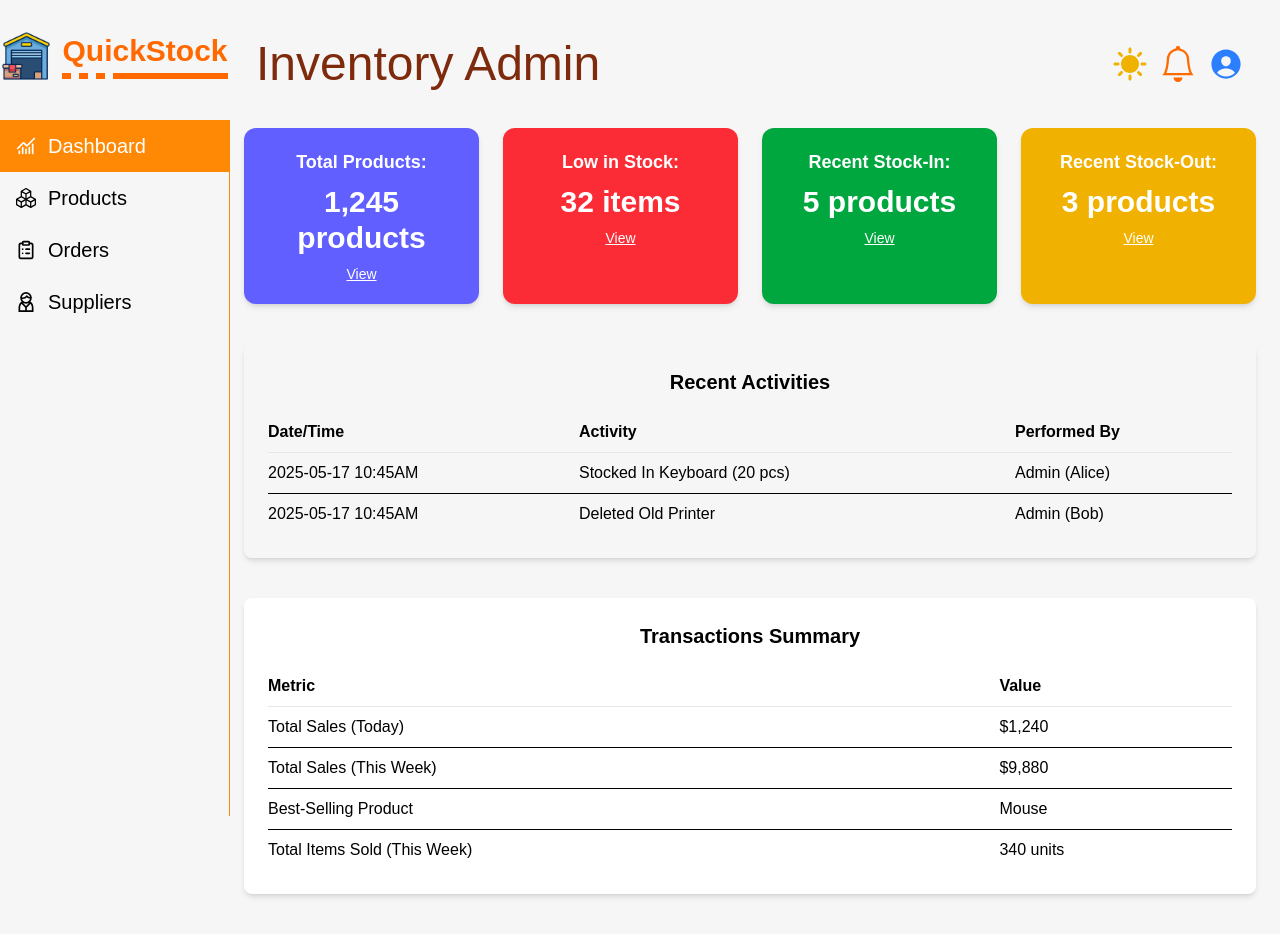
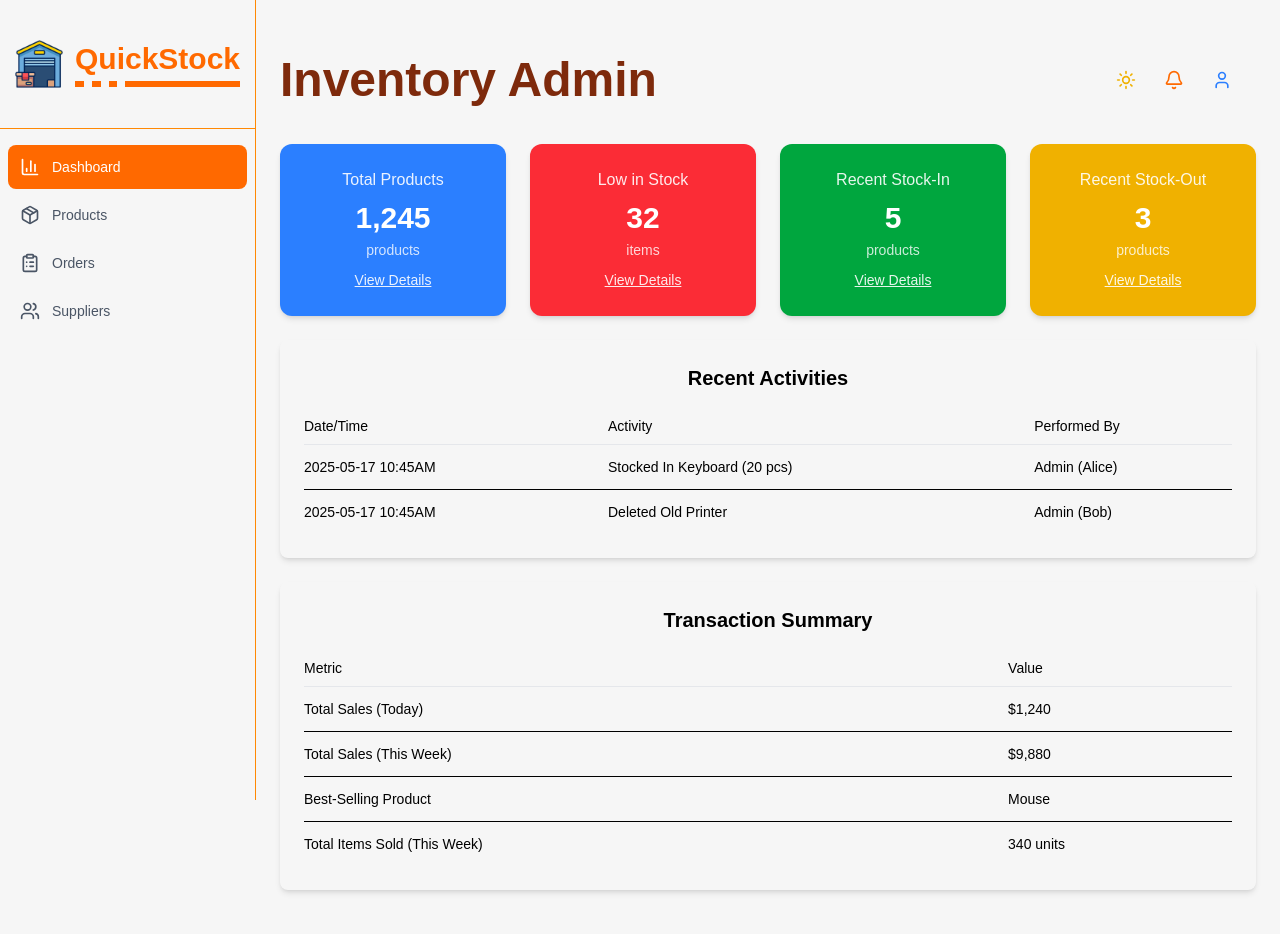
Before and after one commit to Hong-Layeang/QuickStock, a React (Vite) app in the folder frontend/: page /adminDashboard in a window 1280 px wide. Built offline with nearby package versions, Linux system fonts and the light colour scheme; sample sign-in values are in the browser's storage.

Commit message:
AdminDashboard in progress

```diff
--- a/frontend/package.json
+++ b/frontend/package.json
@@ -13,6 +13,7 @@
     "@tailwindcss/vite": "^4.1.7",
     "axios": "^1.9.0",
     "jwt-decode": "^4.0.0",
+    "lucide-react": "^0.522.0",
     "react": "^19.1.0",
     "react-dom": "^19.1.0",
     "react-hot-toast": "^2.5.2",
--- a/frontend/src/components/ActivityTable.jsx
+++ b/frontend/src/components/ActivityTable.jsx
@@ -3,38 +3,64 @@ const ActivityTable = () => {
     {
       date: "2025-05-17 10:45AM",
       activity: "Stocked In Keyboard (20 pcs)",
-      by: "Admin (Alice)"
+      by: "Admin (Alice)",
     },
     {
       date: "2025-05-17 10:45AM",
       activity: "Deleted Old Printer",
-      by: "Admin (Bob)"
-    }
-  ];
+      by: "Admin (Bob)",
+    },
+  ]
 
   return (
-    <div className="shadow-md rounded-lg p-6">
-      <h2 className="text-xl font-semibold mb-4">Recent Activities</h2>
+    <div className="shadow-md rounded-lg">
+      <div className="p-4 md:p-6">
+        <h2 className="text-lg md:text-xl font-semibold mb-4">Recent Activities</h2>
+
+        {/* Desktop Table View */}
+        <div className="hidden md:block overflow-x-auto">
           <table className="w-full text-left table-auto">
             <thead>
               <tr className="border-b border-gray-200">
-            <th className="py-2">Date/Time</th>
-            <th className="py-2">Activity</th>
-            <th className="py-2">Performed By</th>
+                <th className="py-2 text-sm font-medium">Date/Time</th>
+                <th className="py-2 text-sm font-medium">Activity</th>
+                <th className="py-2 text-sm font-medium">Performed By</th>
               </tr>
             </thead>
             <tbody>
               {activities.map((item, i) => (
                 <tr key={i} className="border-t">
-              <td className="py-2">{item.date}</td>
-              <td className="py-2">{item.activity}</td>
-              <td className="py-2">{item.by}</td>
+                  <td className="py-3 text-sm">{item.date}</td>
+                  <td className="py-3 text-sm">{item.activity}</td>
+                  <td className="py-3 text-sm">{item.by}</td>
                 </tr>
               ))}
             </tbody>
           </table>
         </div>
-  );
-};
 
-export default ActivityTable;
+        {/* Mobile Card View */}
+        <div className="md:hidden space-y-4">
+          {activities.map((item, i) => (
+            <div key={i} className="border border-gray-200 rounded-lg p-4 space-y-2">
+              <div className="flex flex-col space-y-1">
+                <span className="text-xs text-gray-500">Date/Time</span>
+                <span className="text-sm font-medium">{item.date}</span>
+              </div>
+              <div className="flex flex-col space-y-1">
+                <span className="text-xs text-gray-500">Activity</span>
+                <span className="text-sm">{item.activity}</span>
+              </div>
+              <div className="flex flex-col space-y-1">
+                <span className="text-xs text-gray-500">Performed By</span>
+                <span className="text-sm">{item.by}</span>
+              </div>
+            </div>
+          ))}
+        </div>
+      </div>
+    </div>
+  )
+}
+
+export default ActivityTable
--- a/frontend/src/components/AdminSideBar.jsx
+++ b/frontend/src/components/AdminSideBar.jsx
@@ -1,43 +1,85 @@
-import { LuChartNoAxesCombined } from "react-icons/lu";
-import { BsBoxes } from "react-icons/bs";
-import { LuClipboardList } from "react-icons/lu";
-import { GrUserManager } from "react-icons/gr";
-import { useState } from "react";
-import Logo from "./Logo";
+"use client"
+
+import { BarChart3, Package, ClipboardList, Users, Menu, X } from "lucide-react"
+import { useState } from "react"
+import Logo from "../components/Logo"
 
 const AdminSideBar = () => {
-  const [active, setActive] = useState('dashboard');
+  const [active, setActive] = useState("dashboard")
+  const [mobileMenuOpen, setMobileMenuOpen] = useState(false)
 
   const menuItems = [
-    { key: "dashboard", label: "Dashboard", icon: <LuChartNoAxesCombined /> },
-    { key: "products", label: "Products", icon: <BsBoxes /> },
-    { key: "orders", label: "Orders", icon: <LuClipboardList /> },
-    { key: "suppliers", label: "Suppliers", icon: <GrUserManager /> }
-  ];
+    { key: "dashboard", label: "Dashboard", icon: <BarChart3 className="w-5 h-5" /> },
+    { key: "products", label: "Products", icon: <Package className="w-5 h-5" /> },
+    { key: "orders", label: "Orders", icon: <ClipboardList className="w-5 h-5" /> },
+    { key: "suppliers", label: "Suppliers", icon: <Users className="w-5 h-5" /> },
+  ]
 
-  return (
-    <div className="fixed h-screen flex flex-col w-[60px] sm:w-[230px] transition-all duration-300">
+  const SidebarContent = () => (
+    <div className="flex flex-col h-full">
       {/* Logo Section */}
-      <div className="p-4 flex items-center justify-center sm:justify-start">
+      <div className="p-10 border-b border-orange-400">
         <Logo />
       </div>
 
       {/* Menu Items Section */}
-      <div className="flex-1 flex flex-col mt-6 border-r-1 border-orange-400">
-        {menuItems.map((item) => (
-          <div
-            key={item.key}
-            onClick={() => setActive(item.key)}
-            className={`flex items-center gap-3 px-2 sm:px-4 py-3 cursor-pointer text-xl transition duration-200
-              ${active === item.key ? "bg-orange-400 text-white" : "hover:bg-orange-200"}`}
-          >
-            <div>{item.icon}</div>
-            <span className="hidden sm:inline">{item.label}</span>
-          </div>
-        ))}
+      <div className="flex-1 py-4">
+        <nav className="space-y-1 px-2">
+          {menuItems.map((item) => (
+            <button
+              key={item.key}
+              onClick={() => {
+                setActive(item.key)
+                setMobileMenuOpen(false)
+              }}
+              className={`w-full flex items-center gap-3 px-3 py-3 rounded-lg text-sm font-medium transition-colors
+                ${
+                  active === item.key
+                    ? "bg-orange-500 text-white hover:cursor-pointer"
+                    : "text-gray-600 hover:bg-orange-100 cursor-pointer hover:text-orange-700"
+                }`}
+            >
+              {item.icon}
+              <span>{item.label}</span>
+            </button>
+          ))}
+        </nav>
       </div>
     </div>
-  );
-};
+  )
 
-export default AdminSideBar;
+  return (
+    <>
+      {/* Mobile Menu Button */}
+      <button
+        onClick={() => setMobileMenuOpen(true)}
+        className="lg:hidden fixed top-4 left-4 z-50 p-2 border border-gray-300 rounded-md shadow-sm hover:bg-gray-50"
+      >
+        <Menu className="h-4 w-4" />
+      </button>
+
+      {/* Mobile Sidebar Overlay */}
+      {mobileMenuOpen && (
+        <div className="lg:hidden fixed inset-0 z-50 flex">
+          <div className="fixed inset-0 bg-black bg-opacity-50" onClick={() => setMobileMenuOpen(false)} />
+          <div className="relative flex flex-col w-64">
+            <button
+              onClick={() => setMobileMenuOpen(false)}
+              className="absolute top-4 right-4 p-1 hover:bg-gray-100 rounded"
+            >
+              <X className="h-4 w-4" />
+            </button>
+            <SidebarContent />
+          </div>
+        </div>
+      )}
+
+      {/* Desktop Sidebar */}
+      <div className="hidden lg:flex lg:flex-col lg:w-64 lg:fixed lg:inset-y-0 border-r border-orange-400">
+        <SidebarContent />
+      </div>
+    </>
+  )
+}
+
+export default AdminSideBar
--- a/frontend/src/components/DashboardCards.jsx
+++ b/frontend/src/components/DashboardCards.jsx
@@ -1,22 +1,31 @@
 const DashboardCards = () => {
   const cards = [
-    { title: "Total Products:", value: "1,245 products", bg: "bg-indigo-500", text: "text-white" },
-    { title: "Low in Stock:", value: "32 items", bg: "bg-red-500", text: "text-white" },
-    { title: "Recent Stock-In:", value: "5 products", bg: "bg-green-600", text: "text-white" },
-    { title: "Recent Stock-Out:", value: "3 products", bg: "bg-yellow-500", text: "text-white" },
-  ];
+    { title: "Total Products", value: "1,245", subtitle: "products", bg: "bg-blue-500", text: "text-white" },
+    { title: "Low in Stock", value: "32", subtitle: "items", bg: "bg-red-500", text: "text-white" },
+    { title: "Recent Stock-In", value: "5", subtitle: "products", bg: "bg-green-600", text: "text-white" },
+    { title: "Recent Stock-Out", value: "3", subtitle: "products", bg: "bg-yellow-500", text: "text-white" },
+  ]
 
   return (
-    <div className="grid grid-cols-1 md:grid-cols-2 lg:grid-cols-4 gap-6">
+    <div className="grid grid-cols-1 sm:grid-cols-2 lg:grid-cols-4 gap-4 md:gap-6">
       {cards.map((card, idx) => (
-        <div key={idx} className={`rounded-xl shadow-md p-5 ${card.bg} ${card.text}`}>
-          <h3 className="text-lg font-semibold mb-2">{card.title}</h3>
-          <p className="text-3xl font-bold">{card.value}</p>
-          <div className="text-sm underline mt-2 cursor-pointer">View</div>
+        <div key={idx} className={`${card.bg} ${card.text} rounded-xl shadow-md`}>
+          <div className="p-4 md:p-6">
+            <div className="space-y-2">
+              <h3 className="text-sm md:text-base font-medium opacity-90">{card.title}</h3>
+              <div className="space-y-1">
+                <p className="text-2xl md:text-3xl font-bold">{card.value}</p>
+                <p className="text-xs md:text-sm opacity-80">{card.subtitle}</p>
+              </div>
+              <button className="text-xs md:text-sm underline opacity-90 hover:opacity-100 transition-opacity">
+                View Details
+              </button>
+            </div>
+          </div>
         </div>
       ))}
     </div>
-  );
-};
+  )
+}
 
-export default DashboardCards;
+export default DashboardCards
--- a/frontend/src/components/Header.jsx
+++ b/frontend/src/components/Header.jsx
@@ -1,37 +1,44 @@
-import { MdSunny } from "react-icons/md";
-import { IoPersonCircle } from "react-icons/io5";
-import { BsBell } from "react-icons/bs";
-import { FaMoon } from "react-icons/fa";
-import { useEffect, useState } from 'react';
+"use client"
+
+import { Sun, Moon, Bell, User } from "lucide-react"
+import { useEffect, useState } from "react"
 
 const Header = () => {
-  const [darkMode, setDarkMode] = useState(false);
+  const [darkMode, setDarkMode] = useState(false)
 
   const handleDarkmode = () => {
-    setDarkMode(prev => !prev);
+    setDarkMode((prev) => !prev)
   }
 
   useEffect(() => {
-    const body = document.body;
+    const body = document.body
     if (darkMode) {
-      body.classList.add("dark");
+      body.classList.add("dark")
     } else {
-      body.classList.remove("dark");
+      body.classList.remove("dark")
     }
-  }, [darkMode]);
+  }, [darkMode])
 
   return (
-    <div className=" pl-3 pr-3 flex justify-between items-center">
-        <h1 className="text-5xl text-orange-900">Inventory Admin</h1>
-        <div className=" text-4xl flex gap-3">
-            <div onClick={handleDarkmode} className="cursor-pointer">
-              { darkMode ? <FaMoon className="text-blue-400"/> : <MdSunny className="text-yellow-500"/> }
-            </div>
-            <div className="text-orange-500"><BsBell /></div>
-            <div className="text-blue-500"><IoPersonCircle /></div>
-        </div>
+    <div className="flex flex-col sm:flex-row sm:justify-between sm:items-center gap-4 p-4 lg:pl-0">
+      <h1 className="text-2xl sm:text-3xl lg:text-4xl xl:text-5xl font-bold text-orange-900">Inventory Admin</h1>
+      <div className="flex items-center gap-2 sm:gap-3">
+        <button onClick={handleDarkmode} className="p-2 hover:bg-gray-100 cursor-pointer rounded-lg transition-colors">
+          {darkMode ? (
+            <Moon className="h-4 w-4 sm:h-5 sm:w-5 text-blue-400" />
+          ) : (
+            <Sun className="h-4 w-4 sm:h-5 sm:w-5 text-yellow-500" />
+          )}
+        </button>
+        <button className="p-2 hover:bg-gray-100 cursor-pointer rounded-lg transition-colors">
+          <Bell className="h-4 w-4 sm:h-5 sm:w-5 text-orange-500" />
+        </button>
+        <button className="p-2 hover:bg-gray-100 cursor-pointer rounded-lg transition-colors">
+          <User className="h-4 w-4 sm:h-5 sm:w-5 text-blue-500" />
+        </button>
+      </div>
     </div>
   )
 }
 
-export default Header;
+export default Header
--- a/frontend/src/components/Logo.jsx
+++ b/frontend/src/components/Logo.jsx
@@ -2,19 +2,23 @@ import logo from '../assets/logo.png';
 
 const Logo = () => {
   return (
-    <div className="flex flex-row items-center justify-center gap-3">
-      <img src={logo} alt="site logo" className="w-12" />
-      <div className="text-orange-500 flex flex-col">
-        <h1 className="font-bold text-3xl">QuickStock</h1>
-        <div className="flex gap-2 mt-1">
-          <div className="w-1/13 h-1.5 bg-orange-500"></div>
-          <div className="w-1/13 h-1.5 bg-orange-500"></div>
-          <div className="w-1/13 h-1.5 bg-orange-500"></div>
-          <div className="w-full h-1.5 bg-orange-500"></div>
+    <div className="flex flex-row items-center justify-center gap-2 sm:gap-3 hover:cursor-pointer">
+      <img
+        src={`${logo}?height=48&width=48`}
+        alt="site logo"
+        className="w-8 h-8 sm:w-10 sm:h-10 md:w-12 md:h-12"
+      />
+      <div className="text-orange-500 flex-col hidden sm:flex">
+        <h1 className="font-bold text-lg sm:text-xl md:text-2xl lg:text-3xl">QuickStock</h1>
+        <div className="flex gap-1 sm:gap-2 mt-1">
+          <div className="w-1 sm:w-1/13 h-1 sm:h-1.5 bg-orange-500"></div>
+          <div className="w-1 sm:w-1/13 h-1 sm:h-1.5 bg-orange-500"></div>
+          <div className="w-1 sm:w-1/13 h-1 sm:h-1.5 bg-orange-500"></div>
+          <div className="w-8 sm:w-12 md:w-full h-1 sm:h-1.5 bg-orange-500"></div>
         </div>
       </div>
     </div>
   )
 }
 
-export default Logo;
+export default Logo
--- a/frontend/src/components/TransactionSummary.jsx
+++ b/frontend/src/components/TransactionSummary.jsx
@@ -3,30 +3,46 @@ const TransactionSummary = () => {
     { label: "Total Sales (Today)", value: "$1,240" },
     { label: "Total Sales (This Week)", value: "$9,880" },
     { label: "Best-Selling Product", value: "Mouse" },
-    { label: "Total Items Sold (This Week)", value: "340 units" }
-  ];
+    { label: "Total Items Sold (This Week)", value: "340 units" },
+  ]
 
   return (
-    <div className="bg-white shadow-md rounded-lg p-6">
-      <h2 className="text-xl font-semibold mb-4">Transactions Summary</h2>
+    <div className="shadow-md rounded-lg">
+      <div className="p-4 md:p-6">
+        <h2 className="text-lg md:text-xl font-semibold mb-4">Transaction Summary</h2>
+
+        {/* Desktop Table View */}
+        <div className="hidden md:block overflow-x-auto">
           <table className="w-full text-left table-auto">
             <thead>
               <tr className="border-b border-gray-200">
-            <th className="py-2">Metric</th>
-            <th className="py-2">Value</th>
+                <th className="py-2 text-sm font-medium">Metric</th>
+                <th className="py-2 text-sm font-medium">Value</th>
               </tr>
             </thead>
             <tbody>
               {metrics.map((item, i) => (
                 <tr key={i} className="border-t">
-              <td className="py-2">{item.label}</td>
-              <td className="py-2">{item.value}</td>
+                  <td className="py-3 text-sm">{item.label}</td>
+                  <td className="py-3 text-sm font-medium">{item.value}</td>
                 </tr>
               ))}
             </tbody>
           </table>
         </div>
-  );
-};
 
-export default TransactionSummary;
+        {/* Mobile Card View */}
+        <div className="md:hidden space-y-4">
+          {metrics.map((item, i) => (
+            <div key={i} className="border border-gray-200 rounded-lg p-4 flex justify-between items-center">
+              <span className="text-sm text-gray-500">{item.label}</span>
+              <span className="text-sm font-medium">{item.value}</span>
+            </div>
+          ))}
+        </div>
+      </div>
+    </div>
+  )
+}
+
+export default TransactionSummary
--- a/frontend/src/pages/AdminDashBoardPage.jsx
+++ b/frontend/src/pages/AdminDashBoardPage.jsx
@@ -1,34 +1,26 @@
-import Header from '../components/Header.jsx';
-import AdminSideBar from '../components/AdminSideBar.jsx';
-import DashboardCards from '../components/DashboardCards.jsx';
-import ActivityTable from '../components/ActivityTable.jsx';
-import TransactionSummary from '../components/TransactionSummary.jsx';
+import Header from "../components/Header.jsx"
+import AdminSideBar from "../components/AdminSideBar.jsx"
+import DashboardCards from "../components/DashboardCards.jsx"
+import ActivityTable from "../components/ActivityTable.jsx"
+import TransactionSummary from "../components/TransactionSummary.jsx"
 
-const AdminDashBoardPage = () => {
+export default function AdminDashBoardPage() {
   return (
-    <div className="flex">
-      {/* Sidebar */}
-      <div className="w-[220px] h-screen">
-        <AdminSideBar />
-      </div>
+    <div className="min-h-screen">
+      <AdminSideBar />
 
       {/* Main content */}
-      <div className="flex-1 min-h-screen">
-        <div className="p-6">
+      <div className="lg:pl-64">
+        <div className="p-4 lg:p-6">
           <Header />
-          <div className="mt-10">
+
+          <div className="space-y-6 mt-6">
             <DashboardCards />
-          </div>
-          <div className="mt-10">
             <ActivityTable />
-          </div>
-          <div className="mt-10">
             <TransactionSummary />
           </div>
         </div>
       </div>
     </div>
-  );
-};
-
-export default AdminDashBoardPage;
+  )
+}
--- a/frontend/src/pages/LoginPage.jsx
+++ b/frontend/src/pages/LoginPage.jsx
@@ -1,5 +1,5 @@
 import { useState } from "react";
-import Logo from "../components/Logo";
+import Logo from "../components/logo";
 import { FaSignInAlt } from "react-icons/fa";
 import useAuthStore from "../store/useAuthStore"; // Assuming you have a user store for authentication
 import { useNavigate } from 'react-router-dom';
--- a/frontend/src/pages/SessionExpiredPage.jsx
+++ b/frontend/src/pages/SessionExpiredPage.jsx
@@ -2,7 +2,7 @@ import { Link } from 'react-router-dom';
 
 const SessionExpiredPage = () => {
   return (
-    <div className="h-screen px-6 py-12 bg-gray-50">
+    <div className="px-6 py-12">
       <div className="max-w-xl mx-auto text-center mt-24">
         <h1 className="text-4xl font-semibold text-yellow-600 mb-4">Session Expired</h1>
         <p className="text-gray-700 text-lg mb-6">
--- a/frontend/src/pages/UnauthorizedPage.jsx
+++ b/frontend/src/pages/UnauthorizedPage.jsx
@@ -2,7 +2,7 @@ import { Link } from 'react-router-dom';
 
 const UnauthorizedPage = () => {
   return (
-    <div className="h-screen px-6 py-12 bg-gray-50">
+    <div className="px-6 py-12">
       <div className="max-w-xl mx-auto text-center mt-24">
         <h1 className="text-4xl font-semibold text-red-600 mb-4">Access Denied</h1>
         <p className="text-gray-700 text-lg mb-6">
```
Also changed, not shown: 1 other file (tests, documents, lock files or other folders). Lines whose indentation alone changed are shown as unchanged.
